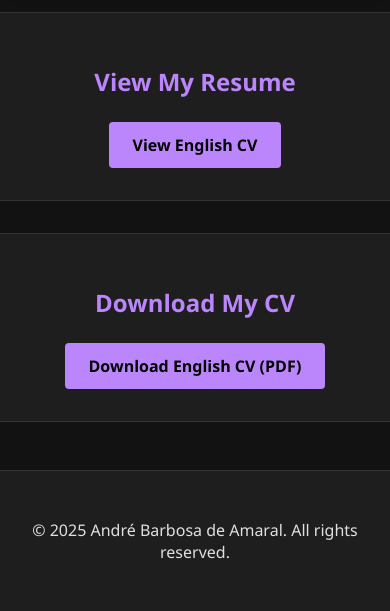
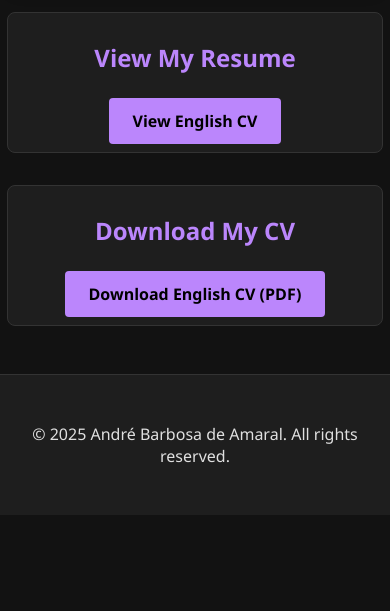
Before and after one commit to heyvoon/andrebarbosacv.github.io, a Jekyll site: the page built from index.md, in a window 390 px wide. Shown: the part 730-1341 px from the top of the page. Built offline with Jekyll 4.4.1, drawn with Linux system fonts in a browser that asks for light colours; after the commit the page ends 1245 px from its top, so only the background shows below that.

Commit message:
moved resumes into assets. adjust css.

```diff
--- a/_config.yml
+++ b/_config.yml
@@ -23,10 +23,10 @@ defaults:
 resume:
   en:
     title: "Resume (English)"
-    permalink: "/resume-en/"
+    permalink: "/assets/resumes/resume-en/"
   es:
     title: "Resume (Spanish)"
-    permalink: "/resume-es/"
+    permalink: "/assets/resumes/resume-es/"
   pt:
     title: "Resume (Portuguese)"
-    permalink: "/resume-pt/"
+    permalink: "/assets/resumes/resume-pt/"
--- a/_sass/custom.scss
+++ /dev/null
@@ -1,107 +0,0 @@
-// Custom Styles for Digital CV
-// Base Styles
-body {
-  background-color: #121212;
-  color: #e0e0e0;
-  font-family: 'Segoe UI', Tahoma, Geneva, Verdana, sans-serif;
-}
-
-// Header Styles
-header {
-  background-color: #1e1e1e;
-  box-shadow: 0 2px 10px rgba(0, 0, 0, 0.5);
-}
-
-.site-title {
-  color: #bb86fc;
-  font-weight: 600;
-}
-
-// Navigation Styles
-nav a {
-  color: #89ddff;
-  transition: color 0.3s ease;
-}
-
-nav a:hover {
-  color: #bb86fc;
-  text-decoration: underline;
-}
-
-// Section Styles
-section {
-  padding: 4rem 2rem;
-  border-bottom: 1px solid #333;
-}
-
-// Button Styles
-.btn {
-  display: inline-block;
-  padding: 0.75rem 1.5rem;
-  background-color: #bb86fc;
-  color: #000;
-  text-decoration: none;
-  border-radius: 4px;
-  font-weight: 600;
-  transition: all 0.3s ease;
-  margin: 0.5rem;
-}
-
-.btn:hover {
-  background-color: #a5d6ff;
-  transform: translateY(-2px);
-  box-shadow: 0 4px 8px rgba(0, 0, 0, 0.3);
-}
-
-// Video Section Styles
-.video-container {
-  max-width: 800px;
-  margin: 2rem auto;
-  border-radius: 8px;
-  overflow: hidden;
-  box-shadow: 0 8px 16px rgba(0, 0, 0, 0.5);
-}
-
-// PDF Download Styles
-.pdf-download {
-  text-align: center;
-  margin: 3rem 0;
-}
-
-// Language Switcher Styles
-.language-switcher {
-  display: flex;
-  justify-content: center;
-  gap: 1rem;
-  margin: 2rem 0;
-}
-
-.language-btn {
-  padding: 0.5rem 1rem;
-  background-color: #333;
-  color: #89ddff;
-  border: 1px solid #89ddff;
-  border-radius: 4px;
-  cursor: pointer;
-  transition: all 0.3s ease;
-}
-
-.language-btn.active {
-  background-color: #bb86fc;
-  color: #000;
-}
-
-.language-btn:hover:not(.active) {
-  background-color: #444;
-}
-
-// Responsive Design
-@media (max-width: 768px) {
-  section {
-    padding: 3rem 1rem;
-  }
-
-  .video-container {
-    max-width: 100%;
-  }
-}
--- a/assets/css/main.scss
+++ b/assets/css/main.scss
@@ -58,7 +58,7 @@ main {
 // Hero Section Styles
 .hero-section {
   text-align: center;
-  padding: 4rem 2rem;
+  padding: 0.50rem 0.50rem;
   background: linear-gradient(135deg, #1e1e1e 0%, #2d2d2d 100%);
 }
 
@@ -96,11 +96,11 @@ main {
 .view-cv-section, .pdf-download-section {
   text-align: center;
   background-color: #1e1e1e;
-  padding: 2rem;
+  padding: 0.50rem;
   border-radius: 8px;
   border: 1px solid #333;
   flex: 1;
-  min-width: 300px;
+  min-width: 150px;
 }
 
 .view-cv-section h2, .pdf-download-section h2 {
```
Also changed, not shown: assets/resumes/resume-en.md (renamed from resume-en.md), assets/resumes/resume-es.md (renamed from resume-es.md), assets/resumes/resume-pt.md (renamed from resume-pt.md).
